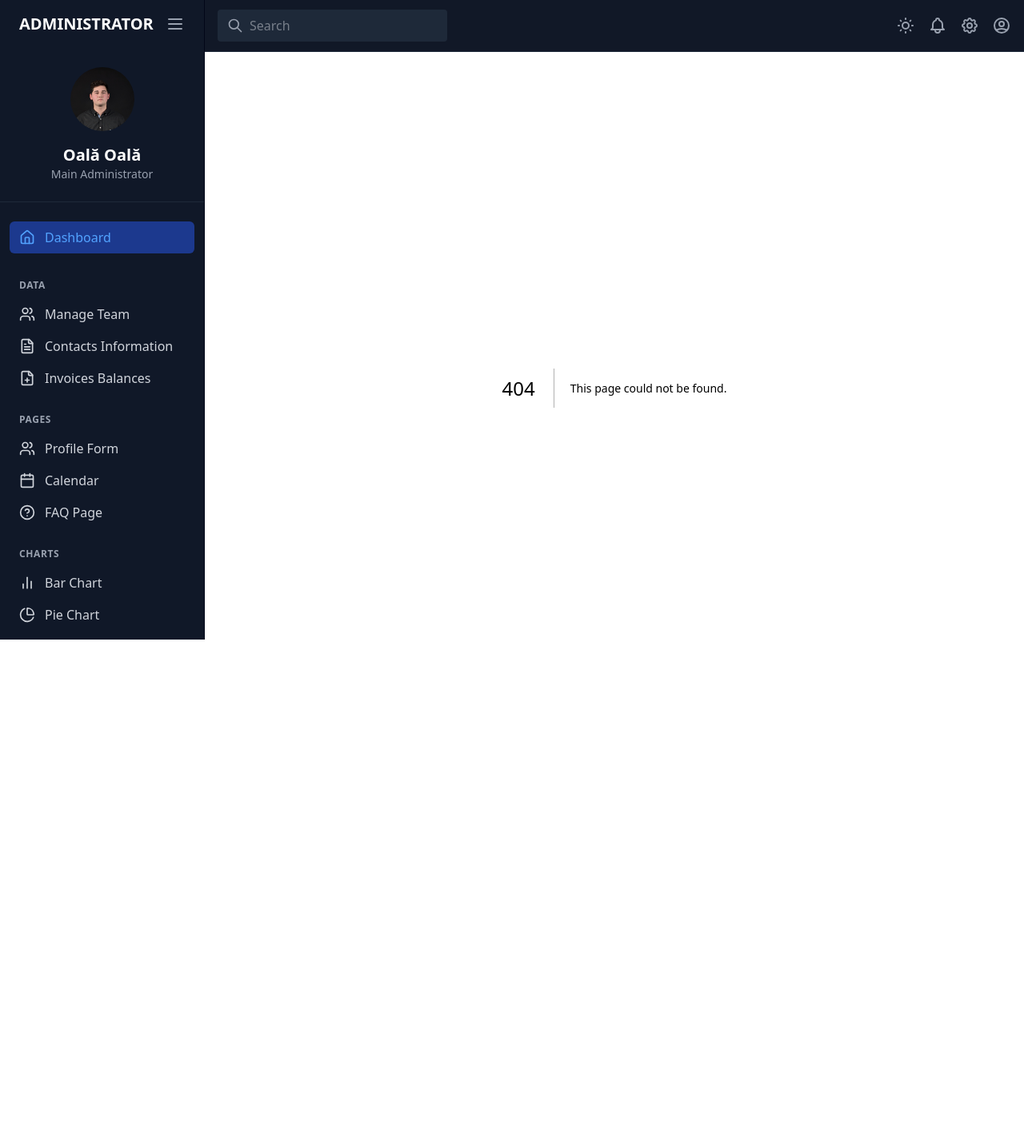
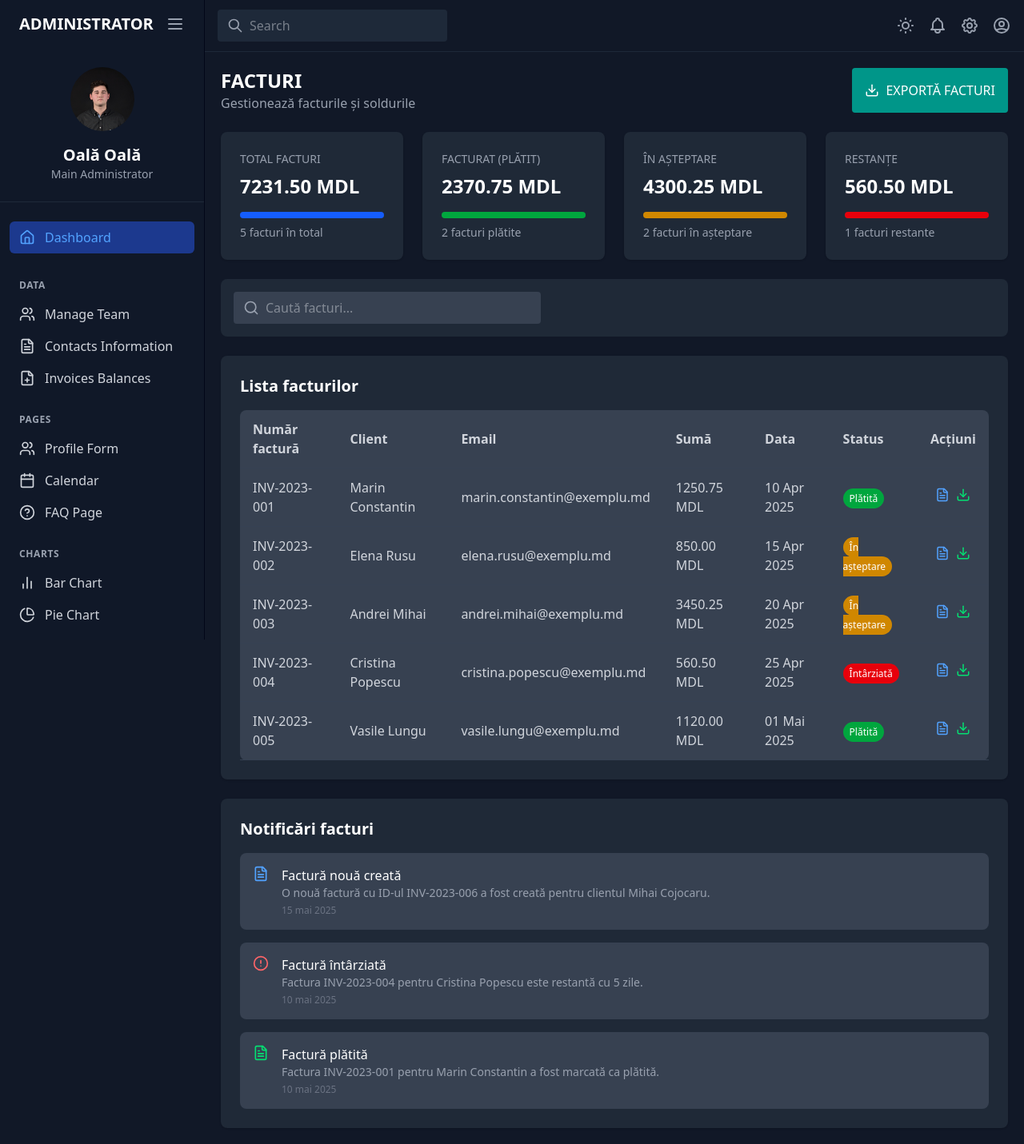
Before and after one commit to OlegColeg/teza_dash, a Next.js app: page /invoices in a window 1280 px wide. Before the commit this address had no page. Shown: the whole page at 80% size. Before the commit the page ends 905 px from the top, so only its background shows below. Built offline with nearby package versions, Linux system fonts and the light colour scheme.

Commit message:
feat: implement invoices management page with search, statistics, and notifications

```diff
--- /dev/null
+++ b/src/app/invoices/page.jsx
@@ -0,0 +1,202 @@
+"use client";
+
+import React, { useState } from "react";
+import { Search, Download, FileText, AlertCircle } from "lucide-react";
+
+// Date inițiale predefinite
+const initialInvoices = [
+  { id: "INV-2023-001", client: "Marin Constantin", email: "marin.constantin@exemplu.md", amount: 1250.75, date: "10 Apr 2025", status: "Plătită" },
+  { id: "INV-2023-002", client: "Elena Rusu", email: "elena.rusu@exemplu.md", amount: 850.00, date: "15 Apr 2025", status: "În așteptare" },
+  { id: "INV-2023-003", client: "Andrei Mihai", email: "andrei.mihai@exemplu.md", amount: 3450.25, date: "20 Apr 2025", status: "În așteptare" },
+  { id: "INV-2023-004", client: "Cristina Popescu", email: "cristina.popescu@exemplu.md", amount: 560.50, date: "25 Apr 2025", status: "Întârziată" },
+  { id: "INV-2023-005", client: "Vasile Lungu", email: "vasile.lungu@exemplu.md", amount: 1120.00, date: "01 Mai 2025", status: "Plătită" },
+];
+
+export default function InvoicesPage() {
+  const [invoices] = useState(initialInvoices);
+  const [searchTerm, setSearchTerm] = useState("");
+
+  // Filtrare simplificată
+  const filteredInvoices = invoices.filter(invoice =>
+    invoice.client.toLowerCase().includes(searchTerm.toLowerCase()) ||
+    invoice.id.toLowerCase().includes(searchTerm.toLowerCase()) ||
+    invoice.email.toLowerCase().includes(searchTerm.toLowerCase())
+  );
+
+  // Calcul statistici
+  const stats = {
+    total: { count: invoices.length, amount: invoices.reduce((sum, inv) => sum + inv.amount, 0) },
+    paid: {
+      count: invoices.filter(inv => inv.status === "Plătită").length,
+      amount: invoices.filter(inv => inv.status === "Plătită").reduce((sum, inv) => sum + inv.amount, 0)
+    },
+    pending: {
+      count: invoices.filter(inv => inv.status === "În așteptare").length,
+      amount: invoices.filter(inv => inv.status === "În așteptare").reduce((sum, inv) => sum + inv.amount, 0)
+    },
+    overdue: {
+      count: invoices.filter(inv => inv.status === "Întârziată").length,
+      amount: invoices.filter(inv => inv.status === "Întârziată").reduce((sum, inv) => sum + inv.amount, 0)
+    }
+  };
+
+  return (
+    <div className="space-y-6">
+      {/* Header */}
+      <div className="flex justify-between">
+        <div>
+          <h1 className="text-2xl font-bold text-white">FACTURI</h1>
+          <p className="text-gray-400">Gestionează facturile și soldurile</p>
+        </div>
+        <button className="bg-teal-600 hover:bg-teal-700 text-white px-4 py-2 rounded flex items-center">
+          <Download size={18} className="mr-2" />EXPORTĂ FACTURI
+        </button>
+      </div>
+
+      {/* Carduri sumar */}
+      <div className="grid grid-cols-1 md:grid-cols-2 lg:grid-cols-4 gap-6">
+        {/* Card Total */}
+        <div className="bg-dark-800 p-6 rounded-lg shadow">
+          <p className="text-gray-400 text-sm">TOTAL FACTURI</p>
+          <p className="text-white text-2xl font-bold mt-2">{stats.total.amount.toFixed(2)} MDL</p>
+          <div className="mt-4">
+            <div className="h-2 bg-blue-600 rounded-full"></div>
+            <p className="text-gray-400 text-sm mt-2">{stats.total.count} facturi în total</p>
+          </div>
+        </div>
+
+        {/* Card Plătite */}
+        <div className="bg-dark-800 p-6 rounded-lg shadow">
+          <p className="text-gray-400 text-sm">FACTURAT (PLĂTIT)</p>
+          <p className="text-white text-2xl font-bold mt-2">{stats.paid.amount.toFixed(2)} MDL</p>
+          <div className="mt-4">
+            <div className="h-2 bg-green-600 rounded-full"></div>
+            <p className="text-gray-400 text-sm mt-2">{stats.paid.count} facturi plătite</p>
+          </div>
+        </div>
+
+        {/* Card În așteptare */}
+        <div className="bg-dark-800 p-6 rounded-lg shadow">
+          <p className="text-gray-400 text-sm">ÎN AȘTEPTARE</p>
+          <p className="text-white text-2xl font-bold mt-2">{stats.pending.amount.toFixed(2)} MDL</p>
+          <div className="mt-4">
+            <div className="h-2 bg-yellow-600 rounded-full"></div>
+            <p className="text-gray-400 text-sm mt-2">{stats.pending.count} facturi în așteptare</p>
+          </div>
+        </div>
+
+        {/* Card Restanțe */}
+        <div className="bg-dark-800 p-6 rounded-lg shadow">
+          <p className="text-gray-400 text-sm">RESTANȚE</p>
+          <p className="text-white text-2xl font-bold mt-2">{stats.overdue.amount.toFixed(2)} MDL</p>
+          <div className="mt-4">
+            <div className="h-2 bg-red-600 rounded-full"></div>
+            <p className="text-gray-400 text-sm mt-2">{stats.overdue.count} facturi restante</p>
+          </div>
+        </div>
+      </div>
+
+      {/* Căutare */}
+      <div className="bg-dark-800 p-4 rounded-lg">
+        <div className="relative w-full md:w-96">
+          <input
+            type="text"
+            placeholder="Caută facturi..."
+            value={searchTerm}
+            onChange={(e) => setSearchTerm(e.target.value)}
+            className="w-full bg-dark-700 text-gray-300 rounded pl-10 pr-4 py-2 focus:outline-none focus:ring-1 focus:ring-teal-400"
+          />
+          <Search className="w-5 h-5 text-gray-400 absolute left-3 top-1/2 transform -translate-y-1/2" />
+        </div>
+      </div>
+
+      {/* Tabel facturi */}
+      <div className="bg-dark-800 p-6 rounded-lg shadow">
+        <h2 className="text-xl font-semibold text-white mb-4">Lista facturilor</h2>
+        <div className="overflow-x-auto">
+          <table className="min-w-full bg-dark-700 rounded-lg">
+            <thead>
+              <tr className="border-b border-gray-700">
+                <th className="py-3 px-4 text-left text-gray-300">Număr factură</th>
+                <th className="py-3 px-4 text-left text-gray-300">Client</th>
+                <th className="py-3 px-4 text-left text-gray-300">Email</th>
+                <th className="py-3 px-4 text-left text-gray-300">Sumă</th>
+                <th className="py-3 px-4 text-left text-gray-300">Data</th>
+                <th className="py-3 px-4 text-left text-gray-300">Status</th>
+                <th className="py-3 px-4 text-center text-gray-300">Acțiuni</th>
+              </tr>
+            </thead>
+            <tbody>
+              {filteredInvoices.length > 0 ? (
+                filteredInvoices.map(invoice => (
+                  <tr key={invoice.id} className="border-b border-gray-700 hover:bg-dark-600">
+                    <td className="py-3 px-4 text-gray-300">{invoice.id}</td>
+                    <td className="py-3 px-4 text-gray-300">{invoice.client}</td>
+                    <td className="py-3 px-4 text-gray-300">{invoice.email}</td>
+                    <td className="py-3 px-4 text-gray-300">{invoice.amount.toFixed(2)} MDL</td>
+                    <td className="py-3 px-4 text-gray-300">{invoice.date}</td>
+                    <td className="py-3 px-4">
+                      <span className={`px-2 py-1 rounded-full text-xs text-white ${
+                        invoice.status === "Plătită" ? "bg-green-600" :
+                        invoice.status === "În așteptare" ? "bg-yellow-600" :
+                        "bg-red-600"
+                      }`}>
+                        {invoice.status}
+                      </span>
+                    </td>
+                    <td className="py-3 px-4 text-center">
+                      <button className="text-blue-400 hover:text-blue-300 mx-1"><FileText size={18} /></button>
+                      <button className="text-green-400 hover:text-green-300 mx-1"><Download size={18} /></button>
+                    </td>
+                  </tr>
+                ))
+              ) : (
+                <tr>
+                  <td colSpan="7" className="py-4 px-4 text-center text-gray-400">
+                    Nu s-au găsit facturi care să corespundă căutării.
+                  </td>
+                </tr>
+              )}
+            </tbody>
+          </table>
+        </div>
+      </div>
+
+      {/* Notificări */}
+      <div className="bg-dark-800 p-6 rounded-lg shadow">
+        <h2 className="text-xl font-semibold text-white mb-4">Notificări facturi</h2>
+        <div className="space-y-4">
+          {/* Notificare 1 */}
+          <div className="flex items-start p-4 bg-dark-700 rounded-lg">
+            <FileText size={20} className="text-blue-400 mr-4" />
+            <div>
+              <h3 className="text-white font-medium">Factură nouă creată</h3>
+              <p className="text-gray-400 text-sm">O nouă factură cu ID-ul INV-2023-006 a fost creată pentru clientul Mihai Cojocaru.</p>
+              <p className="text-gray-500 text-xs mt-1">15 mai 2025</p>
+            </div>
+          </div>
+
+          {/* Notificare 2 */}
+          <div className="flex items-start p-4 bg-dark-700 rounded-lg">
+            <AlertCircle size={20} className="text-red-400 mr-4" />
+            <div>
+              <h3 className="text-white font-medium">Factură întârziată</h3>
+              <p className="text-gray-400 text-sm">Factura INV-2023-004 pentru Cristina Popescu este restantă cu 5 zile.</p>
+              <p className="text-gray-500 text-xs mt-1">10 mai 2025</p>
+            </div>
+          </div>
+
+          {/* Notificare 3 */}
+          <div className="flex items-start p-4 bg-dark-700 rounded-lg">
+            <FileText size={20} className="text-green-400 mr-4" />
+            <div>
+              <h3 className="text-white font-medium">Factură plătită</h3>
+              <p className="text-gray-400 text-sm">Factura INV-2023-001 pentru Marin Constantin a fost marcată ca plătită.</p>
+              <p className="text-gray-500 text-xs mt-1">10 mai 2025</p>
+            </div>
+          </div>
+        </div>
+      </div>
+    </div>
+  );
+}
```
